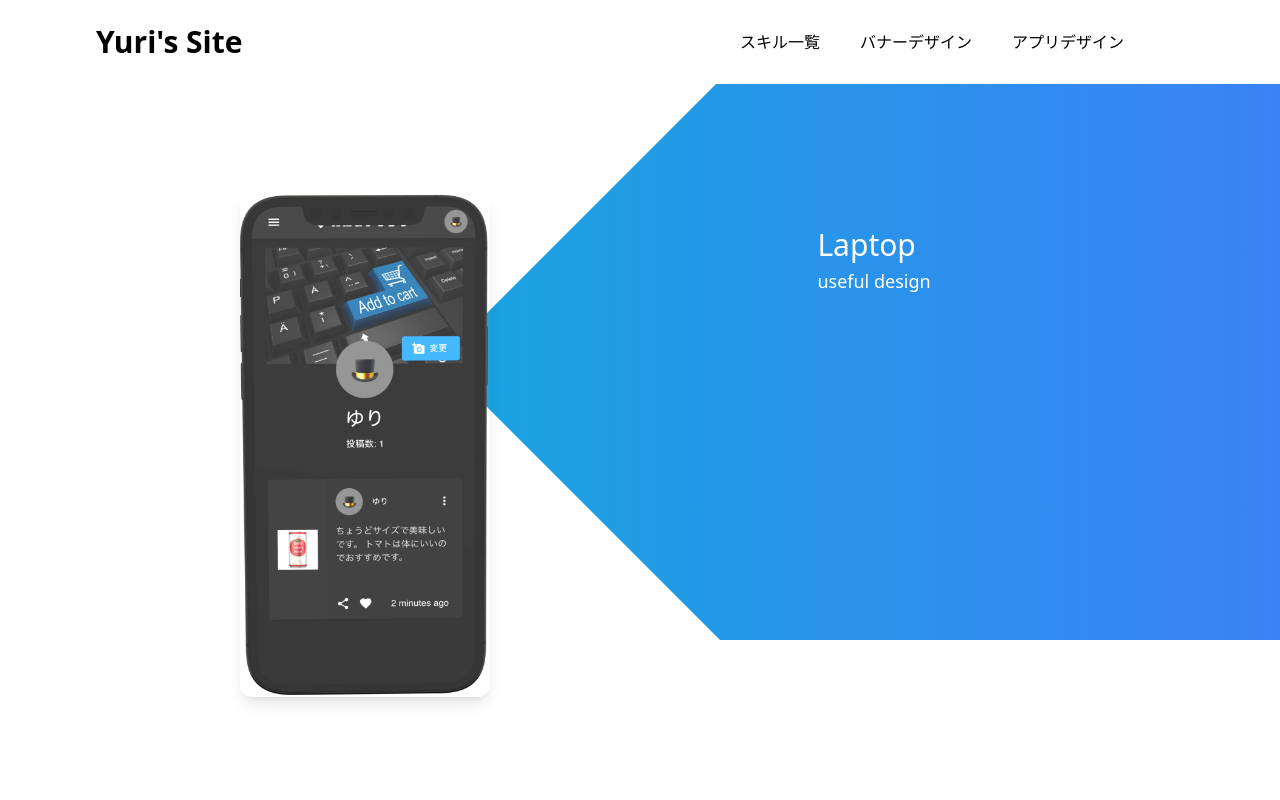
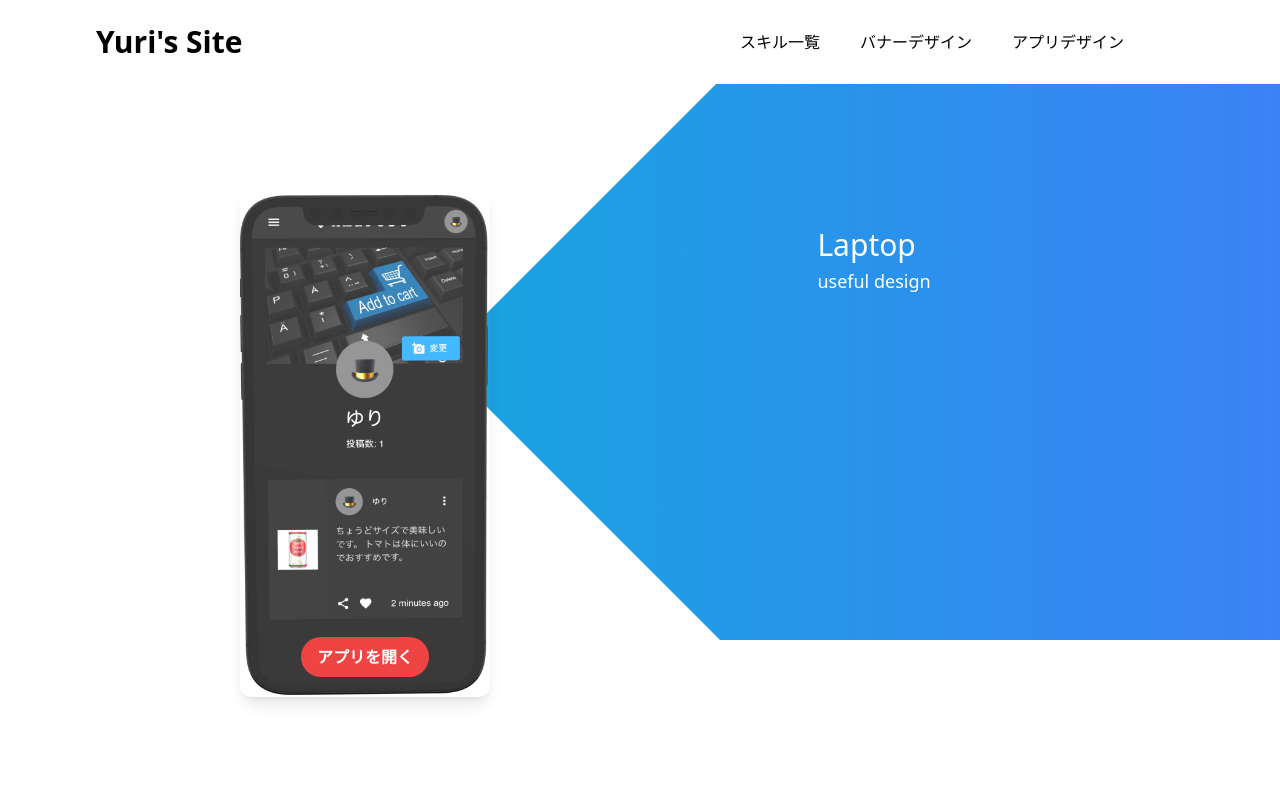
Before and after one commit to yurikondo/portfolio-site, a Next.js app: page / in a window 1280 px wide. Shown: the top 800 px of the page. Built offline with nearby package versions, Linux system fonts and the light colour scheme.

Commit message:
ポートフォリオアプリへ遷移するボタンを追加

```diff
--- a/src/components/Card.tsx
+++ b/src/components/Card.tsx
@@ -11,12 +11,26 @@
       // data-tilt-glare="true"
       // data-tilt-max="1"
     >
+      <div className="relative flex justify-center">
         <Image
           alt="スマホの画像"
           src="/imgs/hero/phoneImg.png"
           width={250}
           height={130}
         />
+        <button
+          className="bg-red-500 hover:bg-red-700 text-white font-bold py-2 px-4 rounded-full absolute bottom-5"
+          onClick={() => {
+            window.open(
+              "https://amapost-5d413f7c5092.herokuapp.com/",
+              "_blank"
+            );
+          }}
+          rel="noopener noreferrer"
+        >
+          アプリを開く
+        </button>
+      </div>
     </div>
   );
 };
```
Lines whose indentation alone changed are shown as unchanged.
